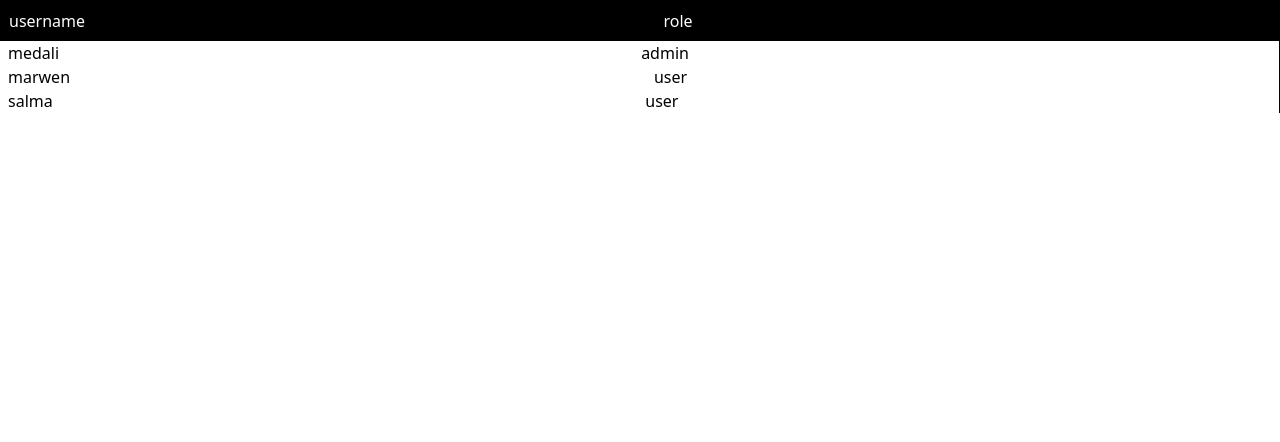
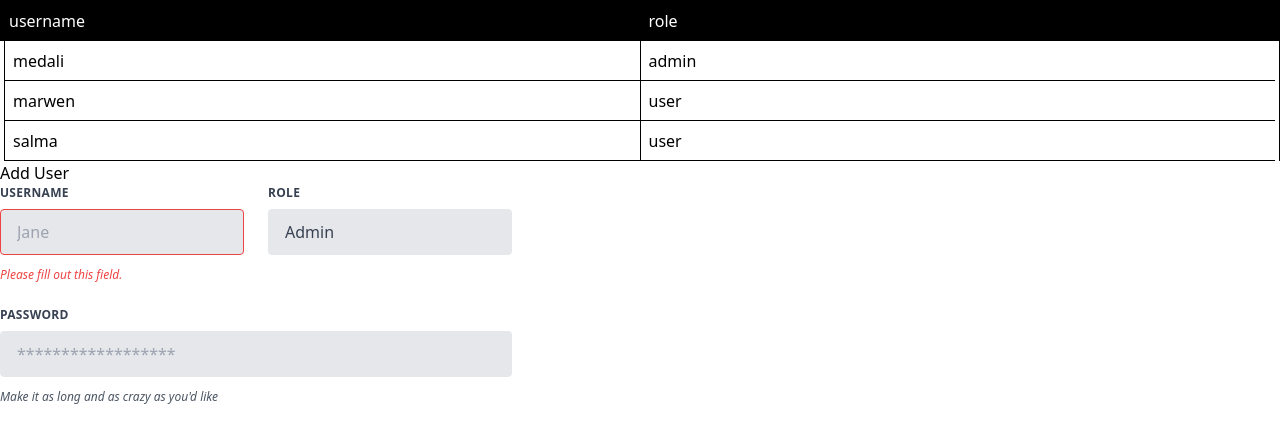
Before and after one commit to anasbn3issa/onboarding-AYV, a Next.js app in the folder frontend/: page /dashboard in a window 1280 px wide. Shown: the top 442 px of the page. Built offline with nearby package versions, Linux system fonts and the light colour scheme.

Commit message:
initiate create user modal

```diff
--- a/frontend/components/FullScreenNavBar.tsx
+++ b/frontend/components/FullScreenNavBar.tsx
@@ -1,12 +1,12 @@
-import { useState } from "react"
+import React, { useState } from "react"
 
 function MobileNav({open,setOpen}) {
     return(
         <div className={`absolute top-0 left-0 w-screen bg-white transform ${open ? "-translate-y-0" : "translate-y-full"} transition-transform duration-300 ease-in-out filter`} >
             <div className="flex flex-col justify-center items-center mt-28">
-                <a className="text-2xl font-bold text-red-500 my-4" href="#">Home</a>
-                <a className="text-2xl font-bold text-red-500 my-4" href="/dashboard">Home</a>
-                <a className="text-2xl font-bold text-red-500 my-4" href="#">Home</a>
+                <a className="text-2xl font-bold text-red-500 my-4" href="/">Home</a>
+                <a className="text-2xl font-bold text-red-500 my-4" href="/dashboard">Dashboard</a>
+                <a className="text-2xl font-bold text-red-500 my-4" href="#">About the project</a>
             </div>
         </div>
     )
--- /dev/null
+++ b/frontend/components/modals/AddUpdateModal.tsx
@@ -0,0 +1,51 @@
+import React from 'react';
+export default function AddUpdateModal({ open, setOpen }) {
+  return (
+    <form className="w-full max-w-lg">
+      <div className="flex flex-wrap -mx-3 mb-6">
+        <div className="w-full md:w-1/2 px-3 mb-6 md:mb-0">
+          <label className="block uppercase tracking-wide text-gray-700 text-xs font-bold mb-2">
+            Username
+          </label>
+          <input
+            className="appearance-none block w-full bg-gray-200 text-gray-700 border border-red-500 rounded py-3 px-4 mb-3 leading-tight focus:outline-none focus:bg-white"
+            id="grid-first-name"
+            type="text"
+            placeholder="Jane"
+          />
+          <p className="text-red-500 text-xs italic">
+            Please fill out this field.
+          </p>
+        </div>
+        <div className="w-full md:w-1/2 px-3">
+          <label className="block uppercase tracking-wide text-gray-700 text-xs font-bold mb-2">
+            Role
+          </label>
+          <select
+            className="appearance-none block w-full bg-gray-200 text-gray-700 border border-gray-200 rounded py-3 px-4 leading-tight focus:outline-none focus:bg-white focus:border-gray-500"
+            id="grid-last-name"
+          >
+            <option>Admin</option>
+            <option>User</option>
+          </select>
+        </div>
+      </div>
+      <div className="flex flex-wrap -mx-3 mb-6">
+        <div className="w-full px-3">
+          <label className="block uppercase tracking-wide text-gray-700 text-xs font-bold mb-2">
+            Password
+          </label>
+          <input
+            className="appearance-none block w-full bg-gray-200 text-gray-700 border border-gray-200 rounded py-3 px-4 mb-3 leading-tight focus:outline-none focus:bg-white focus:border-gray-500"
+            id="grid-password"
+            type="password"
+            placeholder="******************"
+          />
+          <p className="text-gray-600 text-xs italic">
+            Make it as long and as crazy as you'd like
+          </p>
+        </div>
+      </div>
+    </form>
+  );
+}
--- a/frontend/components/tables/DataTable.tsx
+++ b/frontend/components/tables/DataTable.tsx
@@ -16,36 +16,31 @@ export default function DataTable({
       {/* in this table , the headings should iterate columns values, the data should iterate data from props */}
       <div className="flex flex-col w-full border-t border-r border-black">
         <div className="flex flex-shrink-0 bg-black text-white">
-          <div className="flex items-center flex-grow w-0 h-10 px-2 border-b border-l border-black">
             {Object.keys(columns).map((key, index) => {
               return (
-                <span key={index} className="flex-grow">
+                <span key={index} className="flex items-center flex-grow w-0 h-10 px-2 border-b border-l border-black">
                   {columns[key].field}
                 </span>
               );
             })}
-          </div>
         </div>
+
         <div className="overflow-auto">
           {data.map((item, index) => {
             return (
               <div key={index} className="flex flex-col w-full">
-                <div className="flex flex-shrink-0 bg-white px-2">
+                <div className="flex flex-shrink-0 bg-white px-1">
                   {Object.keys(item).map((key, index) => {
                     return (
-                      <span key={index} className="flex-grow">
+                      <span key={index} className="flex items-center flex-grow w-0 h-10 px-2 border-b border-l border-black">
                         {item[key]}
                       </span>
                     );
-                  }
-                  )}
+                  })}
                 </div>
               </div>
             );
           })}
-
-
-
         </div>
       </div>
     </>
--- a/frontend/pages/dashboard/index.tsx
+++ b/frontend/pages/dashboard/index.tsx
@@ -1,11 +1,20 @@
-import Head from 'next/head';
+import { useState } from 'react';
+import AddUpdateModal from '../../components/modals/AddUpdateModal';
 import DataTable from '../../components/tables/DataTable';
 
-
 export default function Dashboard() {
+  const [modalOpen, setModalOpen] = useState(false);
   return (
     <>
       <DataTable />
+      <button
+        onClick={() => {
+          setModalOpen(!modalOpen);
+        }}
+      >
+        Add User
+      </button>
+      <AddUpdateModal open={modalOpen} setOpen={setModalOpen} />
     </>
   );
 }
--- a/frontend/tsconfig.json
+++ b/frontend/tsconfig.json
@@ -16,7 +16,7 @@
     "moduleResolution": "node",
     "resolveJsonModule": true,
     "isolatedModules": true,
-    "jsx": "preserve",
+    "jsx": "react",
     "incremental": true
   },
   "include": [
```
